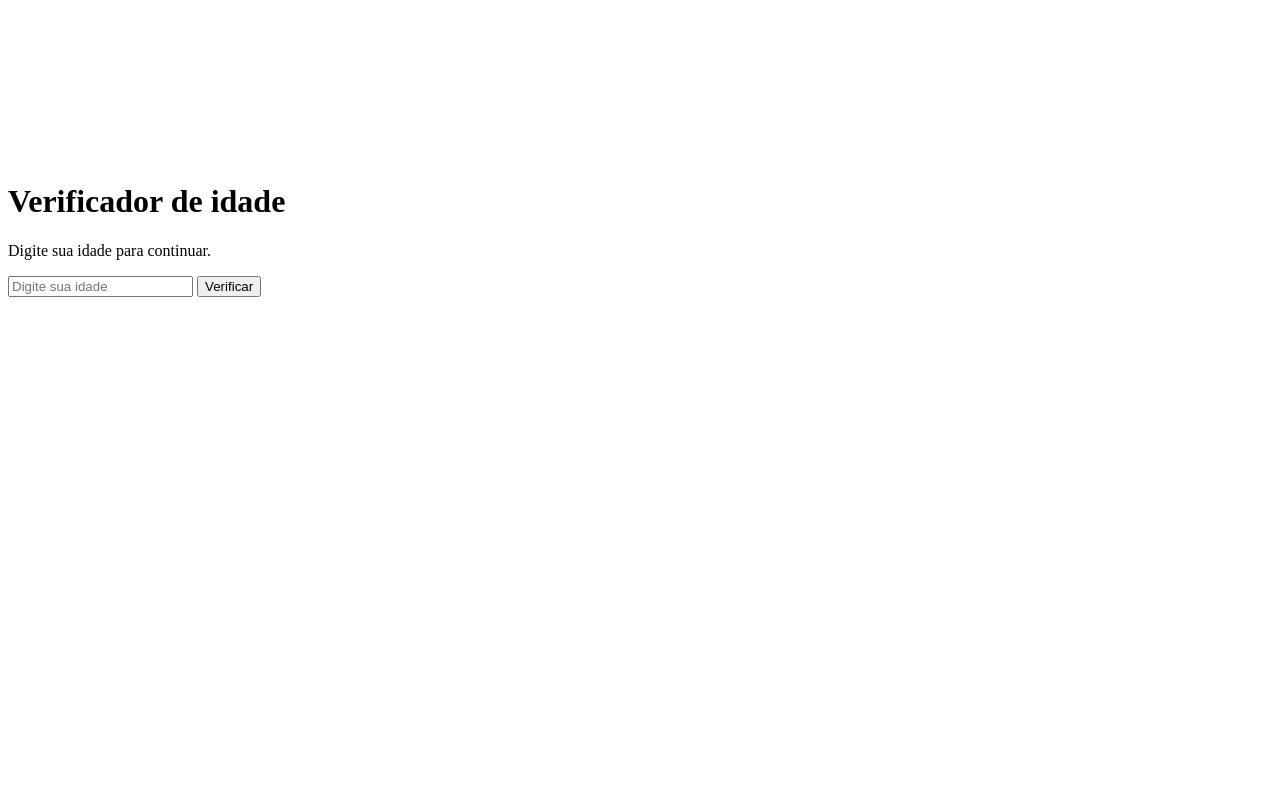
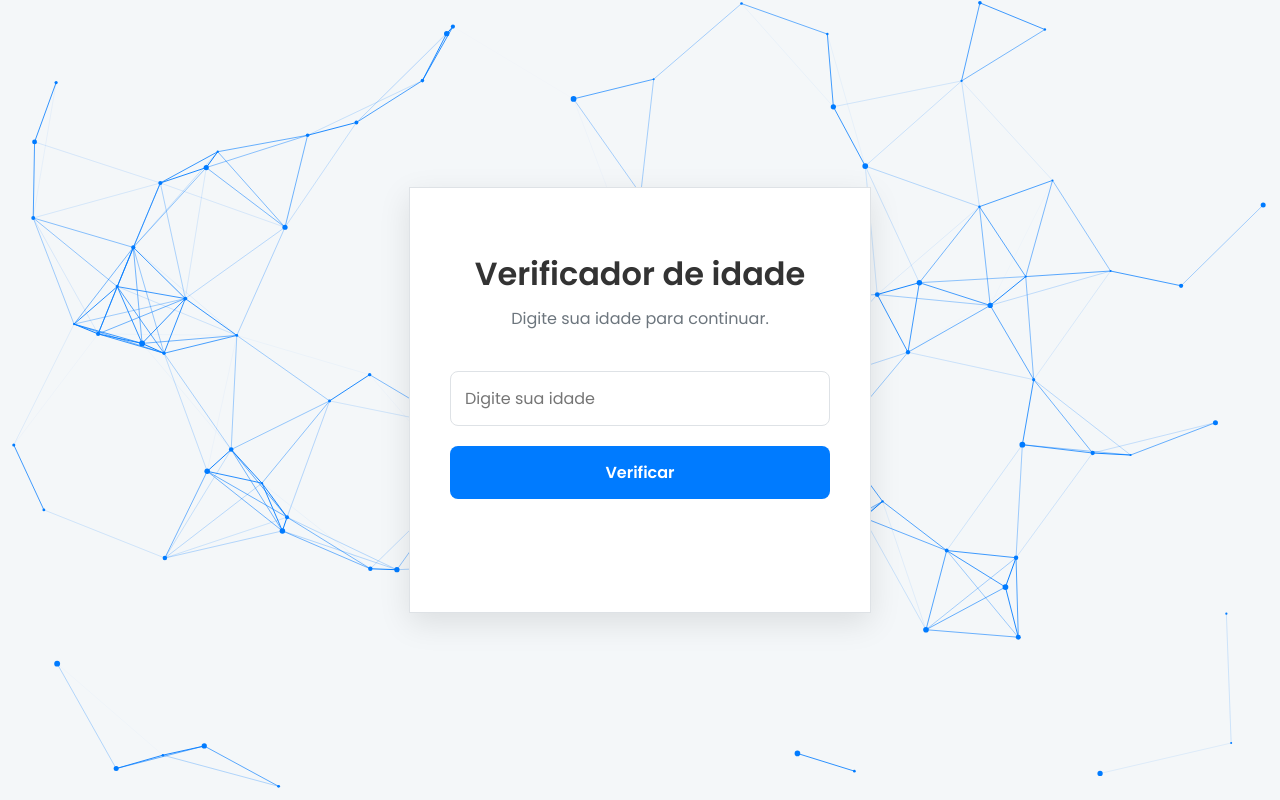
Before and after one commit to mar1alaura/controle-de-codigo-fonte, a plain HTML site: page index.html in a window 1280 px wide. Drawn offline with Linux system fonts and the light colour scheme.

Commit message:
Add files via upload

```diff
--- a/index.html
+++ b/index.html
@@ -4,14 +4,15 @@
     <meta charset="UTF-8">
     <meta name="viewport" content="width=device-width, initial-scale=1.0">
     <title>Verificador de idade | Desing Clássico</title>
+    <link rel="stylesheet" href="./style.css">
 </head>
 <body>
     <canvas id="background-canvas"></canvas>
 
     <div class="container">
         <h1>Verificador de idade</h1>
-        <p class=""subtitulo>Digite sua idade para continuar.</p>
-        <input type="number" id="IdadeInput" placeholder="Digite sua idade">
+        <p class="subtitulo">Digite sua idade para continuar.</p>
+        <input type="number" id="idadeInput" placeholder="Digite sua idade">
         <button id="verifyButton">Verificar</button>
         <p id="resultado"></p>
     </div>
--- a/script.js
+++ b/script.js
@@ -1,3 +1,4 @@
+// LÓGICA DE VERIFICAÇÃO DE IDADE
 const idadeInput = document.getElementById('idadeInput');
 const verifyButton = document.getElementById('verifyButton');
 const result = document.getElementById('resultado');
@@ -5,20 +6,140 @@ const result = document.getElementById('resultado');
 function verificarIdade(){
     result.classList.remove('visivel');
     const idade = parseInt(idadeInput.value);
-    let mensagem = '';
+    let menssagem = '';
 
-    if(isNaN(idade) || idade <0){
-        mensagem = 'Por favor, insira uma idade valida.';
+    if(isNaN(idade) || idade < 0){
+        menssagem = 'Por favor, insira uma idade válida.';
     }else if(idade < 18){
-        mensagem = 'Voce é menor de idade.';
+        menssagem = 'VOcê é menor de idade.';
     }else if(idade < 60){
-         mensagem = 'Voce é adulto.';
+        menssagem = 'Você é adulto.';
     }else{
-        mensagem = 'Voce é idoso'
+        menssagem = 'Você é idoso.';
     }
 
-        setTimeout(() => {
-            result.innerText = mensagem;
-            result.classList.add('visivel');
-        }, 100);
+    setTimeout(() => {
+        result.innerText = menssagem;
+        result.classList.add('visivel');
+    }, 100);
+}
+
+verifyButton.addEventListener('click', verificarIdade);
+idadeInput.addEventListener('keyup', (event) => {
+    if(event.key === 'Enter') verificarIdade();
+});
+
+// animação do canvas de fundo
+
+const canvas = document.getElementById('background-canvas');
+const ctx = canvas.getContext('2d'); // contexto 2d do canvas, onde vamos desenhar
+
+// ajusta o tamanho do canvas para preencher o tamanho da janela
+canvas.width = window.innerWidth;
+canvas.height = window.innerHeight;
+
+// Objeto para armazenar a posição do mouse
+let mouse  = {
+    x: null,
+    y: null,
+    radius: 150 // área de influência do mouse
+};
+
+window.addEventListener('mousemove', (event) => {
+    mouse.x = event.x;
+    mouse.y = event.y;
+});
+
+// array para armazenar as partículas
+let particulasArray = [];
+const numeroDeParticulas = 100;
+
+// classe para representar cada partícula
+class Particula{
+    constructor(x, y, direcaoX, direcaoY, tamanho, cor){
+        this.x = x;
+        this.y = y;
+        this.direcaoX = direcaoX;
+        this.direcaoY = direcaoY;
+        this.tamanho = tamanho;
+        this.cor = cor;
     }
+    // método para desenhar a partícula no canvas (método = função dentro de uma classe)
+    desenhar(){
+        ctx.beginPath();
+        ctx.arc(this.x, this.y, this.tamanho, 0, Math.PI * 2, false);
+        ctx.fillStyle = '#007bff';
+        ctx.fill();
+    }
+
+    // método para atualizar a posição da partícula
+    atualizar(){
+        if(this.x > canvas.width || this.x < 0){
+            this.direcaoX = -this.direcaoX;
+        }
+        if(this.y > canvas.height || this.y < 0){
+            this.direcaoY = -this.direcaoY;
+        }
+        this.x += this.direcaoX;
+        this.y += this.direcaoY;
+        this.desenhar();
+    }
+}
+
+// fora da classe, função para criar o array de partículas
+function init(){
+    particulasArray = [];
+    for(let i =0; i < numeroDeParticulas; i++){
+        let tamanho = Math.random() * 2 + 1;
+        let x = Math.random() * (innerWidth - tamanho * 2) + tamanho;
+        let y = Math.random() * (innerHeight - tamanho * 2) + tamanho;
+        let direcaoX = (Math.random() * 0.4) - 0.2;
+        let direcaoY = (Math.random() * 0.4) - 0.2;
+        let cor = '#007bff';
+        particulasArray.push(new Particula(x, y, direcaoX, direcaoY, tamanho, cor));
+    }
+}
+
+//  função para conectar as partículas com linhas
+function conectar(){
+    for(let a  = 0; a < particulasArray.length; a++){
+        for(let b  = a; b < particulasArray.length; b++){
+            let distancia = ((particulasArray[a].x - particulasArray[b].x) * (particulasArray[a].x - particulasArray[b].x))  +  ((particulasArray[a].y - particulasArray[b].y) * (particulasArray[a].y - particulasArray[b].y))
+
+            // se a distância for menor que um certo valor, desenha uma linha
+            if(distancia < (canvas.width/7) * (canvas.height/7)){
+                ctx.strokeStyle = `rgba(0, 123, 255, ${1 - (distancia/20000)})`;
+                ctx.lineWidth = 1;
+                ctx.beginPath();
+                ctx.moveTo(particulasArray[a].x, particulasArray[a].y);
+                ctx.lineTo(particulasArray[b].x, particulasArray[b].y);
+                ctx.stroke();
+            }
+        }
+    }
+}
+
+// loop de animação
+function animar(){
+    requestAnimationFrame(animar);
+    ctx.clearRect(0, 0, canvas.width, canvas.height);
+    //  limpa o canvas a cada frame
+    for(let  i = 0; i < particulasArray.length; i++){
+        particulasArray[i].atualizar();
+    }
+    conectar();
+}
+// recria as  particulas quando a janela é redimensionada
+window.addEventListener('resize', () => {
+    canvas.width = window.innerWidth;
+    canvas.height = window.innerHeight;
+    init();
+})
+
+window.addEventListener('mouseout', () =>{
+    mouse.x=undefined;
+    mouse.y=undefined;
+});
+
+init();
+animar();
--- a/style.css
+++ b/style.css
@@ -1,5 +1,7 @@
-@import url('https://fonts.googleapis.com/css2?family=Roboto:wght@400;600&display=swap');
+/* importar a fonte */
+@import url('https://fonts.googleapis.com/css2?family=Poppins:wght@400;600&display=swap');
 
+/* Variaveis de cor */
 :root{
     --cor-fundo: #f4f7f9;
     --cor-container: #ffffff;
@@ -8,7 +10,6 @@
     --cor-texto-secundario: #6c757d;
     --cor-borda: #dee2e6;
     --fonte-principal: 'Poppins', sans-serif;
-
 }
 
 body{
@@ -20,9 +21,11 @@ body{
     align-items: center;
     min-height: 100vh;
     margin: 0;
-
+    /* impede que o conteúdo do body afete a aparência da tag Canvas */
     z-index: -1;
 }
+
+/* 3. Estilo do canvas do fundo */
 
 #background-canvas{
     position: fixed;
@@ -30,12 +33,13 @@ body{
     left: 0;
     width: 100%;
     height: 100%;
-    z-index: -1;
+    z-index: -1; /* Coloca o canvas atrás do conteúdo */
 }
 
+/* 4. o container do formulário */
 .container{
     width: 380px;
-    padding: 20px;
+    padding: 40px;
     background-color: var(--cor-container);
     box-shadow: 0 10px 30px rgba(0, 0, 0, 0.1);
     text-align: center;
@@ -47,17 +51,17 @@ h1{
     margin-bottom: 8px;
 }
 
-
 .subtitulo{
     color: var(--cor-texto-secundario);
     margin-top: 0;
     margin-bottom: 30px;
 }
 
+/* 5. Estilos dos inputs e botôes */
 input, button{
     width: 100%;
     padding: 14px;
-    box-sizing: border-box;
+    box-sizing: border-box; /* Garante que o padding não afete a largura */
     margin: 10px 0;
     padding: 14px;
     font-size: 16px;
@@ -65,13 +69,12 @@ input, button{
     border-radius: 8px;
     border: 1px solid var(--cor-borda);
     transition: all 0.3s ease;
-
 }
 
 input:focus{
-    outline: focus;
+    outline:focus;
     border-color: var(--cor-primaria);
-    box-shadow: 0 0 5px rgba(0 ,123, 255, 0.5);
+    box-shadow: 0 0 5px rgba(0, 123, 255, 0.5);
 }
 
 button{
@@ -86,6 +89,8 @@ button:hover{
     opacity: 0.85;
 }
 
+/* 6. estilo resultado*/
+
 #resultado{
     margin-top: 20px;
     font-size: 18px;
```
